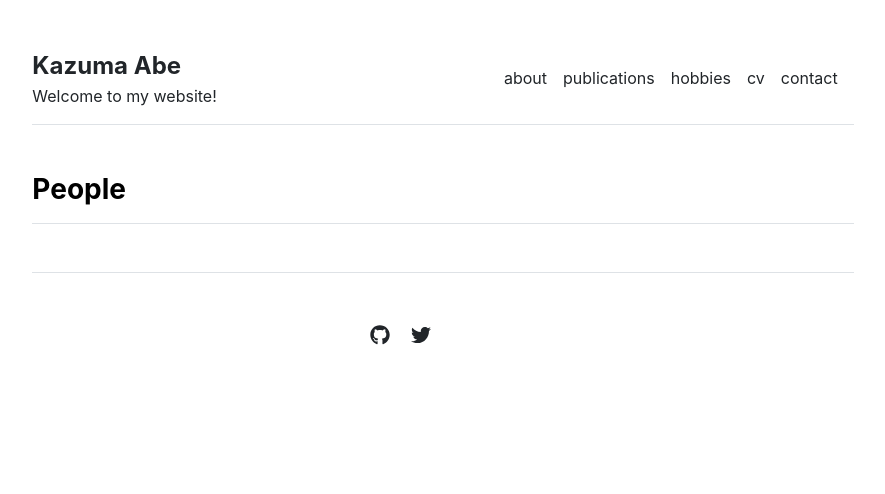
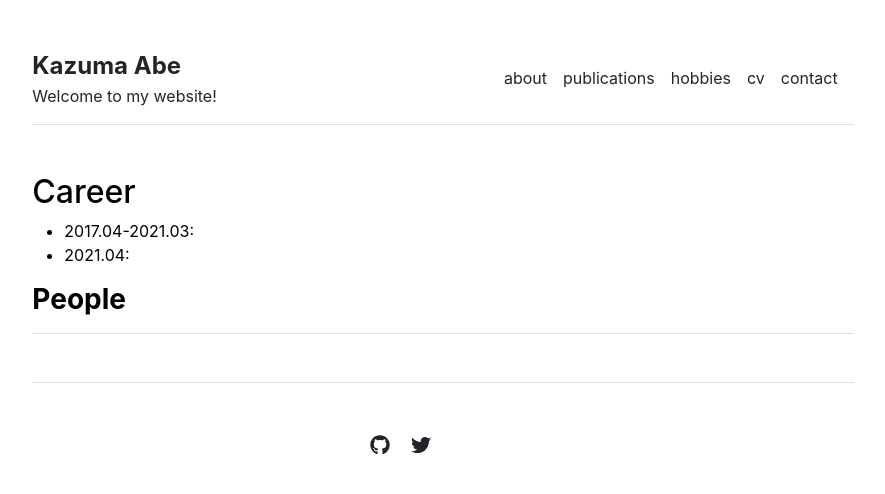
Before and after one commit to qriovider/archive, a Jekyll site: the page built from about.md, in a window 1280 px wide. Shown: the top 494 px of the page, without its empty margins (197-1082 px from the left). Built offline with Jekyll 4.4.1, drawn with Linux system fonts in a browser that asks for light colours.

Commit message:
Update about.md

```diff
--- a/about.md
+++ b/about.md
@@ -2,3 +2,7 @@
 layout: about
 title: "About"
 ---
+
+## Career
+- 2017.04-2021.03:
+- 2021.04:
```
